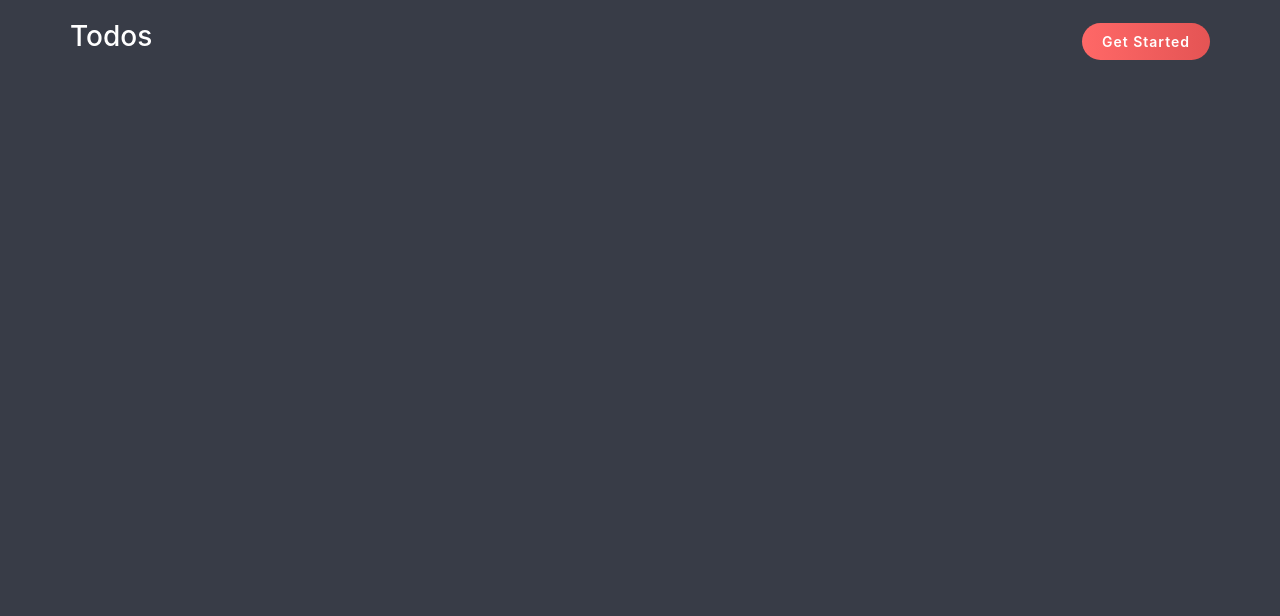
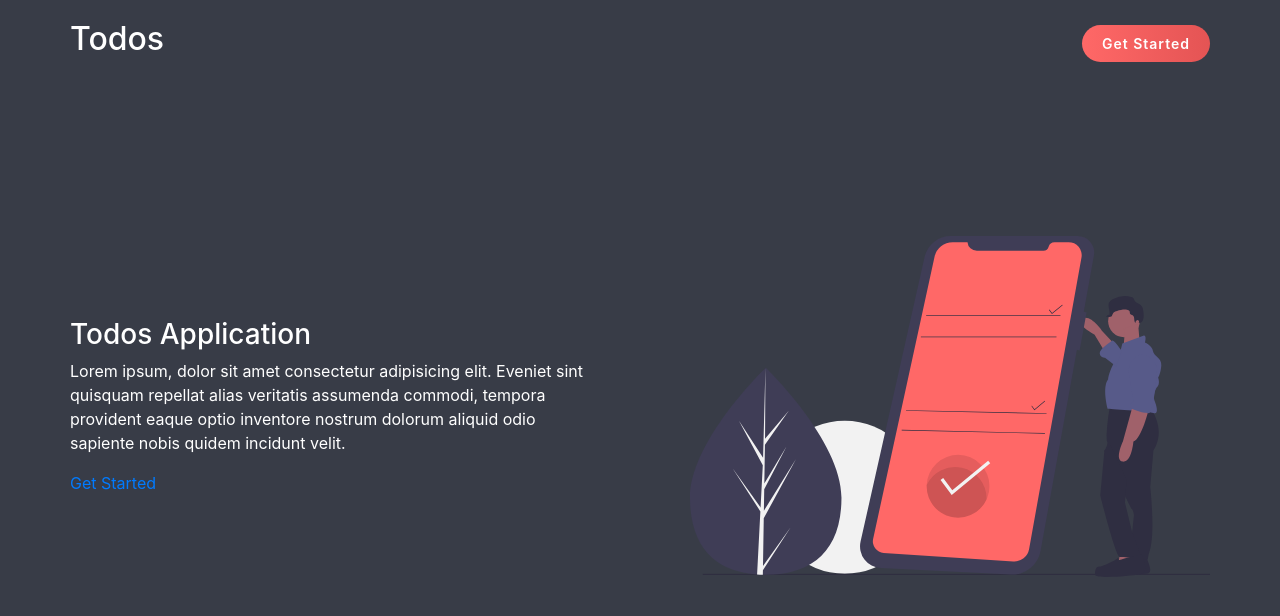
Before and after one commit to DwiNugroho/angular-todolist, an Angular app: page / in a window 1280 px wide. Shown: the top 616 px of the page. Built offline with nearby package versions, Linux system fonts and the light colour scheme.

Commit message:
slicing landing page

```diff
--- a/src/app/app.component.scss
+++ b/src/app/app.component.scss
@@ -1,3 +1,5 @@
 #main-app {
   min-height: 70vh;
+  padding: 0;
+  margin: 0;
 }
--- a/src/app/components/landing/landing.component.html
+++ b/src/app/components/landing/landing.component.html
@@ -0,0 +1,10 @@
+<section class="container hero-wrapper">
+  <section class="left-section">
+    <h3>Todos Application</h3>
+    <p>Lorem ipsum, dolor sit amet consectetur adipisicing elit. Eveniet sint quisquam repellat alias veritatis assumenda commodi, tempora provident eaque optio inventore nostrum dolorum aliquid odio sapiente nobis quidem incidunt velit.</p>
+    <a [title]="'lets make a todo list'" [routerLink]="'/todos'">Get Started</a>
+  </section>
+  <section class="right-section">
+    <img src="../../../assets/illustration/undraw_chore_list_iof3.svg" alt="">
+  </section>
+</section>
--- a/src/app/components/landing/landing.component.scss
+++ b/src/app/components/landing/landing.component.scss
@@ -0,0 +1,15 @@
+.hero-wrapper {
+  padding: 0;
+  display: flex;
+  flex-direction: row;
+  align-items: center;
+  color: white;
+  margin-top: 150px;
+}
+
+.right-section {
+  margin-left: 100px;
+  img {
+    width: 520px;
+  }
+}
--- a/src/app/components/navbar/navbar.component.html
+++ b/src/app/components/navbar/navbar.component.html
@@ -2,7 +2,7 @@
   <section class="container navbar-wrapper">
     <section class="left-section">
       <a [routerLink]="'/'">
-        <h3>Todos</h3>
+        <h2>Todos</h2>
       </a>
     </section>
     <section class="right-section">
--- a/src/app/components/navbar/navbar.component.scss
+++ b/src/app/components/navbar/navbar.component.scss
@@ -7,7 +7,7 @@
 }
 
 .left-section {
-  h3 {
+  h2 {
     color: white;
   }
 }
```
Also changed, not shown: src/assets/illustration/undraw_chore_list_iof3.svg (added), src/assets/illustration/undraw_to_do_list_a49b.svg.
